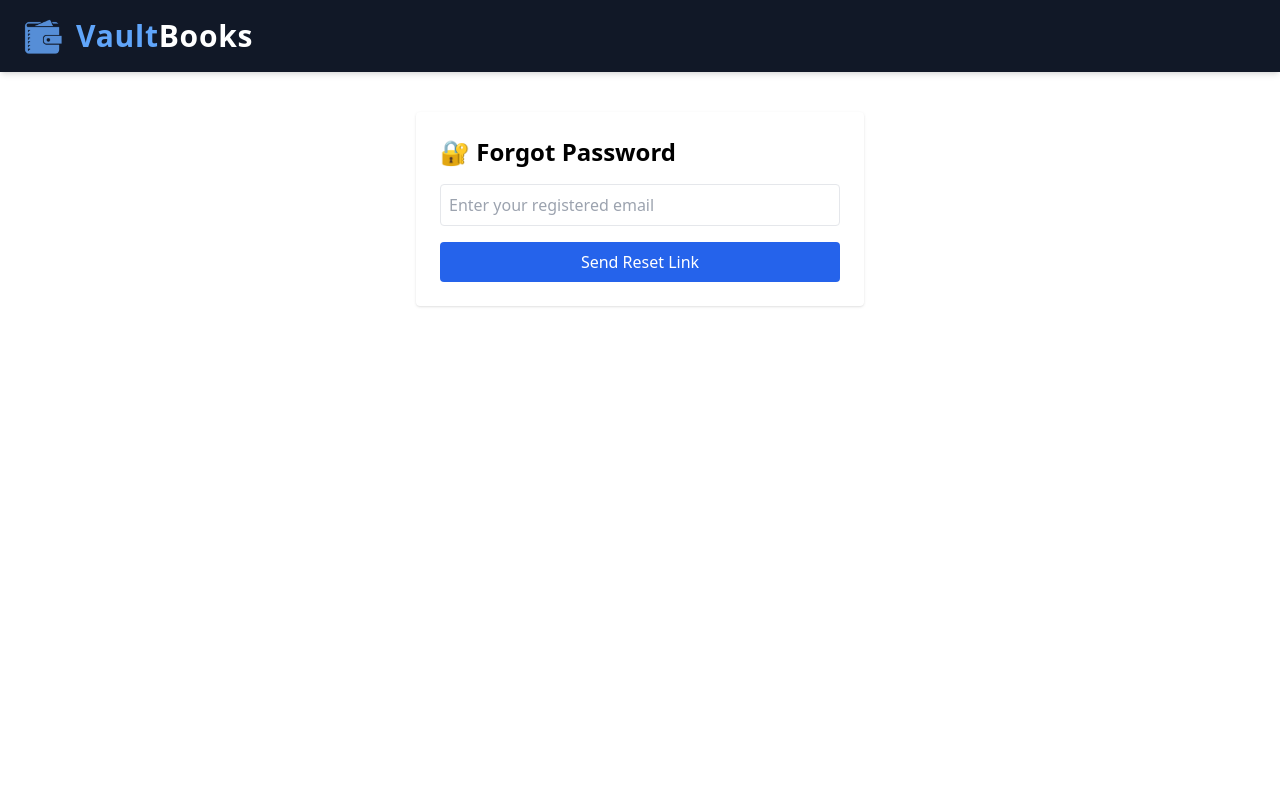
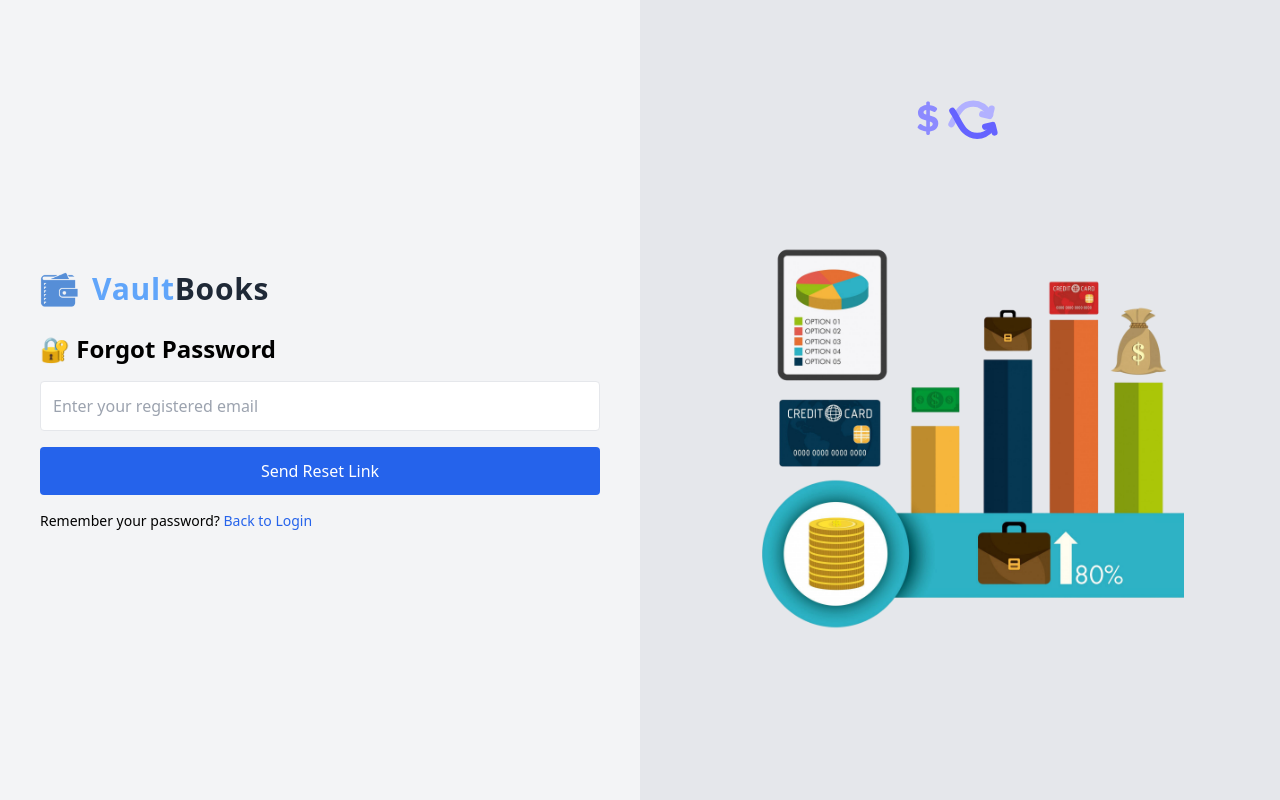
Before and after one commit to aiswaryadevanand/VaultBooks, a React (Create React App) app in the folder client/: page /forgot-password in a window 1280 px wide. Built offline with nearby package versions, Linux system fonts and the light colour scheme.

Commit message:
updated app name style in login, register and forgot password

```diff
--- a/client/src/pages/ForgotPassword.js
+++ b/client/src/pages/ForgotPassword.js
@@ -1,11 +1,17 @@
 // src/pages/ForgotPassword.js
 import React, { useState } from "react";
 import axios from "axios";
-import MiniHeader from '../pages/MiniHeader'
+import { Player } from "@lottiefiles/react-lottie-player";
+import moneyAnim from "../assets/money.json";
+import logo from "../assets/logo192.png";
+import { useNavigate } from "react-router-dom";
+
 
 const ForgotPassword = () => {
   const [email, setEmail] = useState("");
   const [message, setMessage] = useState(null);
+
+  const navigate = useNavigate();
 
   const handleSubmit = async (e) => {
     e.preventDefault();
@@ -27,9 +33,17 @@
   };
 
   return (
-    <>
-       <MiniHeader />
-      <div className="max-w-md mx-auto mt-10 p-6 bg-white rounded shadow">
+    <div className="flex h-screen">
+      {/* Left Side */}
+      <div className="w-1/2 flex flex-col justify-center bg-gray-100 px-10">
+        {/* Logo + Brand */}
+        <div className="flex items-center gap-3 mb-6">
+          <img src={logo} alt="VaultBooks Logo" className="w-10 h-10" />
+          <h1 className="text-3xl font-extrabold tracking-wide text-blue-400">
+            Vault<span className="text-gray-800">Books</span>
+          </h1>
+        </div>
+
         <h2 className="text-2xl font-bold mb-4">🔐 Forgot Password</h2>
 
         {message && (
@@ -51,17 +65,36 @@
             value={email}
             onChange={(e) => setEmail(e.target.value)}
             required
-            className="w-full border p-2 rounded"
+            className="w-full border p-3 rounded"
           />
           <button
             type="submit"
-            className="w-full bg-blue-600 text-white py-2 rounded hover:bg-blue-700 transition"
+            className="w-full bg-blue-600 text-white py-3 rounded hover:bg-blue-700 transition"
           >
             Send Reset Link
           </button>
+          <p className="mt-6 text-sm">
+  Remember your password?{" "}
+  <span
+    className="text-blue-600 cursor-pointer"
+    onClick={() => navigate("/login")}
+  >
+    Back to Login
+  </span>
+</p>
         </form>
       </div>
-    </>
+
+      {/* Right Side (same as Login) */}
+      <div className="w-1/2 flex flex-col items-center justify-start bg-gray-200 p-10">
+        <Player autoplay loop src={moneyAnim} className="w-40 h-40 mb-6" />
+        <img
+          src="/Main-img.png"
+          alt="VaultBooks Illustration"
+          className="w-4/5 object-contain"
+        />
+      </div>
+    </div>
   );
 };
 
--- a/client/src/pages/Login.js
+++ b/client/src/pages/Login.js
@@ -8,6 +8,7 @@
 import moneyAnim from '../assets/money.json';
 import { useEffect } from 'react';
 import { useSelector } from 'react-redux';
+import logo from "../assets/logo192.png";
 
 function Login() {
   const [formData, setFormData] = useState({ email: '', password: '' });
@@ -50,7 +51,13 @@
     <div className="flex h-screen">
       {/* Left Side */}
       <div className="w-1/2 flex flex-col justify-center bg-gray-100 px-10">
-        <h1 className="text-3xl font-bold mb-6">VaultBooks</h1>
+        <div className="flex items-center gap-3 mb-6">
+  <img src={logo} alt="VaultBooks Logo" className="w-10 h-10" />
+  <h1 className="text-3xl font-extrabold tracking-wide text-blue-400">
+    Vault<span className="text-gray-800">Books</span>
+  </h1>
+</div>
+
         <h2 className="text-xl font-semibold mb-2">Welcome Back</h2>
         <p className="mb-6 text-gray-700">Please enter your details to log in.</p>
 
--- a/client/src/pages/Register.js
+++ b/client/src/pages/Register.js
@@ -6,6 +6,8 @@
 import { Player } from '@lottiefiles/react-lottie-player';
 import walletAnim from '../assets/wallet.json';
 import { FaEye, FaEyeSlash } from 'react-icons/fa';
+import logo from "../assets/logo192.png";
+
 
 const Register = () => {
   const [formData, setFormData] = useState({
@@ -59,7 +61,13 @@
     <div className="flex h-screen">
       {/* Left Side */}
       <div className="w-1/2 flex flex-col justify-center bg-gray-100 p-10">
-        <h1 className="text-3xl font-bold mb-6">VaultBooks</h1>
+        <div className="flex items-center gap-3 mb-6">
+  <img src={logo} alt="VaultBooks Logo" className="w-10 h-10" />
+  <h1 className="text-3xl font-extrabold tracking-wide text-blue-400">
+    Vault<span className="text-gray-800">Books</span>
+  </h1>
+</div>
+
         <h2 className="text-xl font-semibold mb-2">Create an Account</h2>
         <p className="text-gray-700 mb-8">Join us today by entering your details below.</p>
 
```
